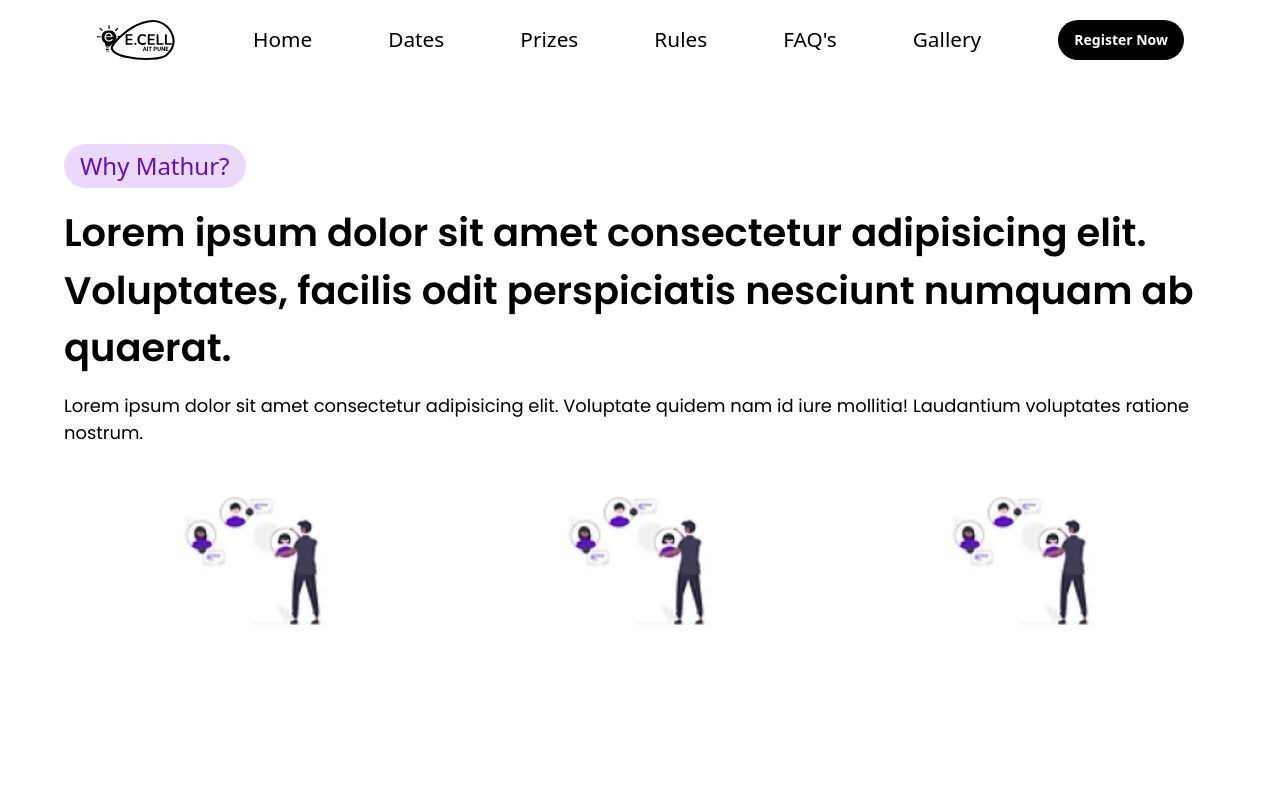
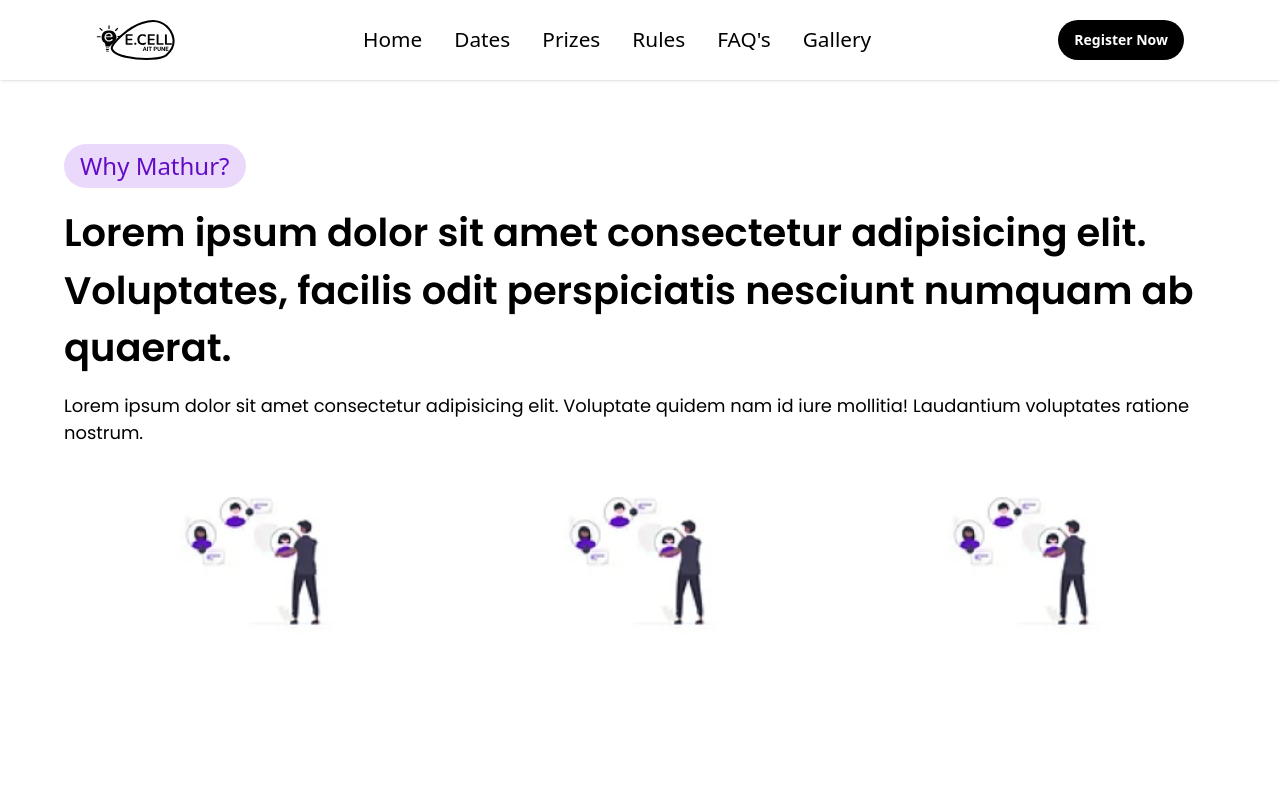
Before and after one commit to onipinaka/Unnati-E-Cell, a React (Vite) app: page / in a window 1280 px wide. Shown: the top 800 px of the page. Built offline with nearby package versions, Linux system fonts and the light colour scheme.

Commit message:
Make navbar sticky with a blur effect

```diff
--- a/src/components/Navbar.jsx
+++ b/src/components/Navbar.jsx
@@ -14,24 +14,25 @@ export default function Navbar() {
   ];
 
   return (
-    <header className="w-full bg-white">
-      <div className="mx-auto max-w-7xl px-4 sm:px-6 lg:px-8">
-        <nav className="flex items-center justify-between h-20" aria-label="Main navigation">
+    <header className="sticky top-0 z-50 w-full">
+
+      <div className="fixed top-0 left-0 right-0 h-20 bg-white/60 backdrop-blur-lg shadow-sm z-[-1]" />
 
 
+      <div className="max-w-7xl mx-auto px-4 sm:px-6 lg:px-8">
+        <nav className="flex items-center justify-between h-20" aria-label="Main navigation">
           <a href="/" className="flex items-center space-x-3" aria-label="E-Cell Homepage">
             <img src={logo} alt="E-Cell Logo" className="h-20 w-20 rounded-full" />
           </a>
 
 
-          <div className="hidden md:flex items-center space-x-19 text-gray-700">
-            {navLinks.map((link, idx) => (
+          <div className="hidden md:flex items-center space-x-8 text-gray-800">
+            {navLinks.map((link) => (
               <a
-                key={idx}
+                key={link.label}
                 href={link.href}
                 title={link.label}
-                aria-label={link.label}
-                className="hover-underline text-sm  transition-transform duration-200"
+                className="hover-underline text-sm transition-transform duration-200"
               >
                 {link.label}
               </a>
@@ -52,7 +53,7 @@ export default function Navbar() {
           <div className="md:hidden flex items-center">
             <button
               onClick={() => setMenuOpen(!menuOpen)}
-              className="text-black items-center flex-flex-column  text-center focus:outline-none"
+              className="text-black focus:outline-none"
               aria-label="Toggle Menu"
             >
               <svg
@@ -63,19 +64,9 @@ export default function Navbar() {
                 xmlns="http://www.w3.org/2000/svg"
               >
                 {menuOpen ? (
-                  <path
-                    strokeLinecap="round"
-                    strokeLinejoin="round"
-                    strokeWidth="2"
-                    d="M6 18L18 6M6 6l12 12"
-                  />
+                  <path strokeLinecap="round" strokeLinejoin="round" strokeWidth="2" d="M6 18L18 6M6 6l12 12" />
                 ) : (
-                  <path
-                    strokeLinecap="round"
-                    strokeLinejoin="round"
-                    strokeWidth="2"
-                    d="M4 6h16M4 12h16M4 18h16"
-                  />
+                  <path strokeLinecap="round" strokeLinejoin="round" strokeWidth="2" d="M4 6h16M4 12h16M4 18h16" />
                 )}
               </svg>
             </button>
@@ -83,26 +74,26 @@ export default function Navbar() {
         </nav>
       </div>
 
+
       {menuOpen && (
         <div className="md:hidden bg-white px-4 pb-4 pt-2 shadow-sm border-t flex flex-col items-center space-y-3">
-    {navLinks.map((link, idx) => (
+          {navLinks.map((link) => (
             <a
-        key={idx}
+              key={link.label}
               href={link.href}
-        className="text-sm font-semibold text-gray-700 hover:text-black transition text-center"
+              className="text-sm font-semibold text-gray-700 hover:text-black transition"
             >
               {link.label}
             </a>
           ))}
           <a
             href="/signup"
-      className="rounded-full bg-black px-4 py-2 text-sm font-semibold text-white mt-2 hover:bg-gray-900 text-center"
+            className="rounded-full bg-black px-4 py-2 text-sm font-semibold text-white mt-2 hover:bg-gray-900"
           >
             Register Now
           </a>
         </div>
       )}
-
     </header>
   );
 }
```
Lines whose indentation alone changed are shown as unchanged.
